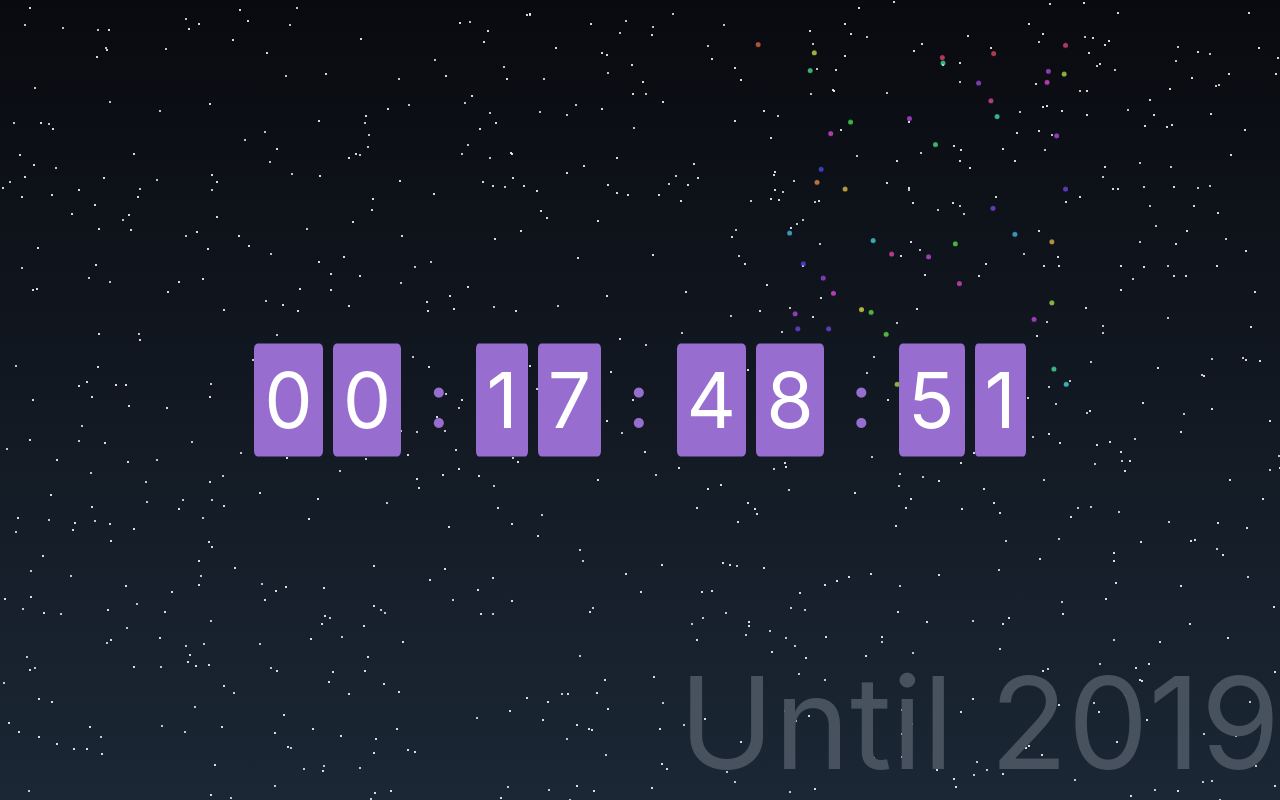
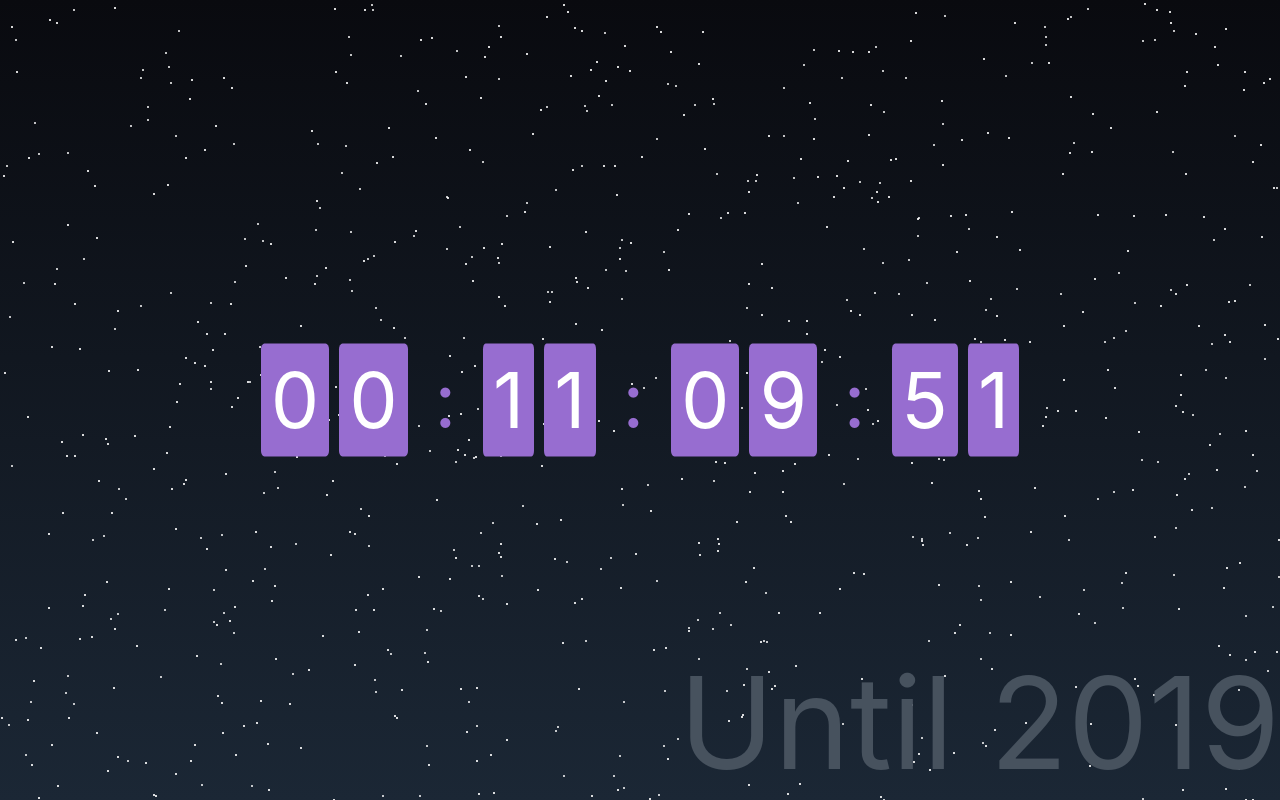
Before and after one commit to icegotcha/until-2019, a React (Create React App) app: page / in a window 1280 px wide. Built offline with nearby package versions, Linux system fonts and the light colour scheme.

Commit message:
Add timeout-and-hiding animation

```diff
--- a/src/App.js
+++ b/src/App.js
@@ -4,6 +4,20 @@ import Fireworks from './Components/Fireworks.jsx';
 import './Styles/App.scss';
 
 class App extends Component {
+
+  constructor(props) {
+    super(props);
+    this.state = {
+      timeout: false,
+    };
+
+    this.setTimeout = this.setTimeout.bind(this);
+  }
+
+  setTimeout(timeout) {
+    this.setState({timeout})
+  }
+
   render() {
     return (
       <div className="App">
@@ -11,9 +25,10 @@ class App extends Component {
           <div className="stars-layer1"/>
           <div className="stars-layer2"/>
           <div className="stars-layer3"/>
-          <Fireworks/>
-          <Timer/>
-          <div className="until2019">Until 2019</div>
+          {/* Hide when timeout */}
+          <Timer setTimeout={this.setTimeout}/>
+          {/* Show when timeout */}
+          <Fireworks timeout={this.state.timeout}/>
         </header>
       </div>
     );
--- a/src/Components/Fireworks.jsx
+++ b/src/Components/Fireworks.jsx
@@ -4,7 +4,7 @@ import '../Styles/Fireworks.scss'
 class Fireworks extends Component {
   render() {
     return (
-      <div className='start'>
+      <div className={`start ${this.props.timeout ? 'show' : 'hide'}`}>
         <div className="before"/>
         <div className="after"/>
       </div>
--- a/src/Components/Timer.jsx
+++ b/src/Components/Timer.jsx
@@ -7,7 +7,7 @@ class Timer extends Component {
 
   constructor(props) {
     super(props);
-    // find difference at start
+
     const now = (new Date()).getTime();
     const {days, hours, min, sec} = timeLeft(now);
     this.state = {days, hours, min, sec};
@@ -29,7 +29,16 @@ class Timer extends Component {
     const now = (new Date()).getTime();
     const {days, hours, min, sec} = timeLeft(now);
     this.setState({days, hours, min, sec});
+    if (this.isTimeOut()) {
+      // from parent
+      this.props.setTimeout(true);
+    }
   }
+
+  isTimeOut() {
+    return this.state.days === 0 && this.state.hours === 0 && this.state.min === 0 && this.state.sec === 0;
+  }
+
 
   renderTimer() {
     const units = Object.keys(this.state);
@@ -56,9 +65,12 @@ class Timer extends Component {
 
   render() {
     return (
-      <div id="Timer">
+      <>
+        <div id="Timer" className={(this.isTimeOut()) ? 'hide' : ''}>
         <p className="time">{this.renderTimer()}</p>
       </div>
+        <div id="Until2019" className={(this.isTimeOut()) ? 'hide' : ''}>Until 2019</div>
+      </>
     );
   }
 }
--- a/src/Scripts/find_diff_time.js
+++ b/src/Scripts/find_diff_time.js
@@ -1,4 +1,4 @@
-const DATE_WILL_DIFF = (new Date('01/01/2019 00:00:00')).getTime();
+const DATE_WILL_DIFF = (new Date('12/31/2018 17:21:00'));
 
 const timeLeft = (now) => {
   if (now > DATE_WILL_DIFF) {
--- a/src/Styles/App.scss
+++ b/src/Styles/App.scss
@@ -1,6 +1,4 @@
 @import "stars";
-
-$until2019-color: #47525E;
 
 @mixin sky-bg {
   background: linear-gradient(to bottom, #090A0F 0%, #1B2735 100%);
@@ -30,11 +28,3 @@ $until2019-color: #47525E;
 .stars-layer3 {
   @include stars(600, 3px, twinkle_layer3);
 }
-
-.until2019 {
-  position: absolute;
-  right: 0;
-  bottom: 0;
-  font-size: 10vw;
-  color: $until2019-color;
-}
--- a/src/Styles/Fireworks.scss
+++ b/src/Styles/Fireworks.scss
@@ -113,9 +113,17 @@ $box-shadow2: ();
             5s position linear infinite backwards
     ));
   }
-
   > .after {
     @include animation-delay((1.25s, 1.25s, 1.25s));
     @include animation-duration((1.25s, 1.25s, 6.25s));
   }
 }
+
+.start.hide {
+  opacity: 0;
+}
+
+.start.show {
+  transition: opacity 1000ms;
+  opacity: 1;
+}
--- a/src/Styles/Timer.scss
+++ b/src/Styles/Timer.scss
@@ -1,6 +1,8 @@
 $time-number-bg: #976DD0;
 $time-font-size: 6vw;
 $time-indicate-font-size: $time-font-size / 2;
+
+$until2019-color: #47525E;
 
 #Timer {
   width: 100%;
@@ -10,11 +12,23 @@ $time-indicate-font-size: $time-font-size / 2;
   transform: translateY(-50%);
 }
 
+#Until2019 {
+  position: absolute;
+  right: 0;
+  bottom: 0;
+  font-size: 10vw;
+  color: $until2019-color;
+}
+
+#Timer.hide, #Until2019.hide {
+  transition: opacity 500ms;
+  opacity: 0;
+}
+
 .time {
   p {
     display: inline;
   }
-
   .show {
     margin: 5px;
     padding: 10px;
@@ -22,7 +36,6 @@ $time-indicate-font-size: $time-font-size / 2;
     font-size: $time-font-size;
     background: $time-number-bg;
   }
-
   .separate {
     font-size: $time-font-size;
     color: $time-number-bg;
```
